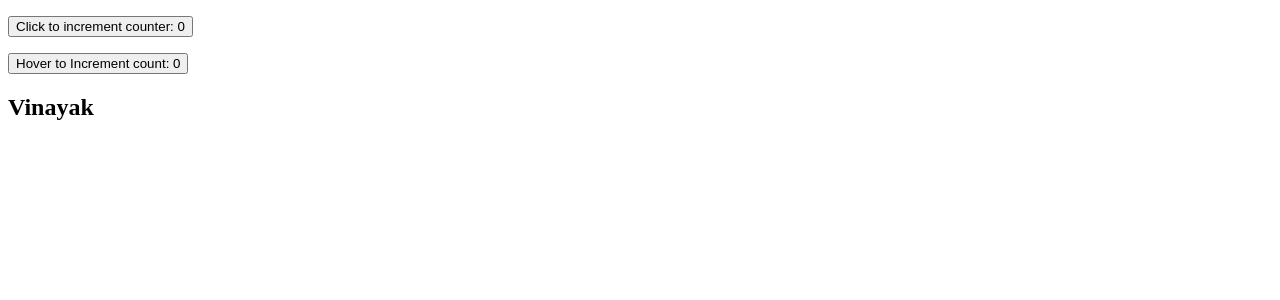
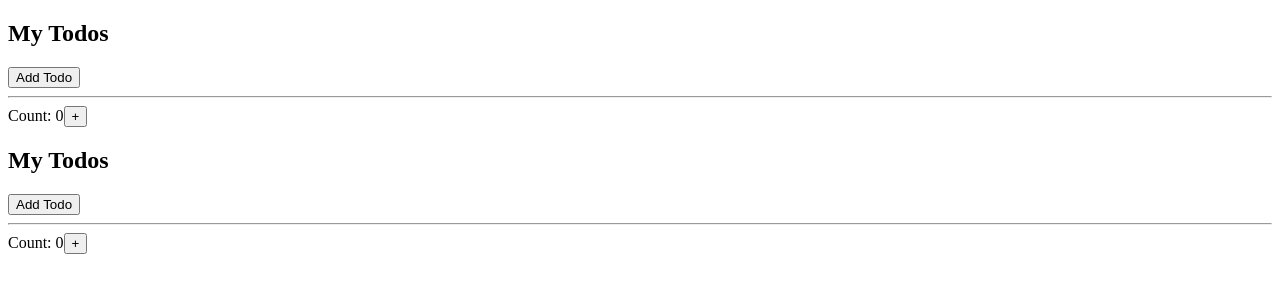
Before and after one commit to vinayak-nk/react_base_app, a React (Create React App) app: page / in a window 1280 px wide. Shown: the top 300 px of the page. Built offline with nearby package versions, Linux system fonts and the light colour scheme.

Commit message:
Pure Component, Memo, useCallback, useMemo

```diff
--- a/src/App.js
+++ b/src/App.js
@@ -4,6 +4,8 @@ import PureComponent from "./Components/PureCmp";
 import Memo from "./Components/Memo";
 import WithooutMemo from "./Components/WithoutMemo";
 import UseCallbackComp from "./Components/UseCallBackCmp";
+import UseCallbackPrb from "./Components/UseCallbackEx/Problem"
+import UseCallbackSolution from "./Components/UseCallbackEx/SolutionEx"
 
 class App extends Component {
   constructor() {
@@ -20,11 +22,13 @@ class App extends Component {
   render() {
     return (
       <div className="App">
-        <NormalComponent count={this.state.count} incerementCount={this.handleIncerementCount} />
+        {/* <NormalComponent count={this.state.count} incerementCount={this.handleIncerementCount} />
         <PureComponent count={this.state.count} incerementCount={this.handleIncerementCount} />
         <Memo count={this.state.count} incerementCount={this.handleIncerementCount} />
         <WithooutMemo count={this.state.count} incerementCount={this.handleIncerementCount} />
-        <UseCallbackComp count={this.state.count} />
+        <UseCallbackComp count={this.state.count} /> */}
+        <UseCallbackPrb />
+        <UseCallbackSolution />
       </div>
     );
   }
--- a/src/Components/PureCmp.js
+++ b/src/Components/PureCmp.js
@@ -1,16 +1,16 @@
 import React, { PureComponent } from 'react'
 
 export default class pureComponent extends PureComponent {
-  constructor(props) {
-    super(props)
-    this.state = {
-      count: 0
-    }
-  }
+  // constructor(props) {
+  //   super(props)
+  //   this.state = {
+  //     count: 0
+  //   }
+  // }
 
-  handleIncerementCount = () => {
-    this.setState({ count: 1 })
-  }
+  // handleIncerementCount = () => {
+  //   this.setState({ count: 1 })
+  // }
 
 
   render() {
--- /dev/null
+++ b/src/Components/UseCallbackEx/Problem.js
@@ -0,0 +1,27 @@
+import { useState } from "react";
+import Todos from "./Todo";
+
+const App = () => {
+  const [count, setCount] = useState(0);
+  const [todos, setTodos] = useState([]);
+
+  const increment = () => {
+    setCount((c) => c + 1);
+  };
+  const addTodo = () => {
+    setTodos((t) => [...t, "New Todo"]);
+  };
+
+  return (
+    <>
+      <Todos todos={todos} addTodo={addTodo} cmp="Without use callback" />
+      <hr />
+      <div>
+        Count: {count}
+        <button onClick={increment}>+</button>
+      </div>
+    </>
+  );
+};
+
+export default App
--- /dev/null
+++ b/src/Components/UseCallbackEx/SolutionEx.js
@@ -0,0 +1,28 @@
+import { useState, useCallback } from "react";
+import Todos from "./Todo";
+
+const App = () => {
+  const [count, setCount] = useState(0);
+  const [todos, setTodos] = useState([]);
+
+  const increment = () => {
+    setCount((c) => c + 1);
+  };
+
+  const addTodo = useCallback(() => {
+    setTodos((t) => [...t, "New Todo"]);
+  }, []);
+
+  return (
+    <>
+      <Todos todos={todos} addTodo={addTodo} cmp="With use callback" />
+      <hr />
+      <div>
+        Count: {count}
+        <button onClick={increment}>+</button>
+      </div>
+    </>
+  );
+};
+
+export default App
--- /dev/null
+++ b/src/Components/UseCallbackEx/Todo.js
@@ -0,0 +1,16 @@
+import { memo } from "react";
+
+const Todos = ({ todos, addTodo, cmp }) => {
+  console.log(`ToDO render: ${cmp}`);
+  return (
+    <>
+      <h2>My Todos</h2>
+      {todos.map((todo, index) => {
+        return <p key={index}>{todo}</p>;
+      })}
+      <button onClick={addTodo}>Add Todo</button>
+    </>
+  );
+};
+
+export default memo(Todos);
--- a/src/Components/UseMemoExample/Demo.js
+++ b/src/Components/UseMemoExample/Demo.js
@@ -3,6 +3,7 @@ import React, { useMemo } from 'react'
 const Demo = ({ title, items }) => {
 
   // const sortedList = items.sort((a,b) => a-b)
+  console.log('Items=', items);
   const sortedList = useMemo(() => {
     console.log('Items sorted');
     return items.sort((a, b) => a - b);
--- a/src/index.js
+++ b/src/index.js
@@ -3,7 +3,11 @@ import ReactDOM from 'react-dom/client';
 import reportWebVitals from './reportWebVitals';
 // import App from './Components/HocExample/App';
 // import App from './Components/ErrorBoundary/AppComp';
-import App from './Components/RenderProps/App';
+// import App from './Components/RenderProps/App';
+import App from './App'
+// import App from './Components/UseMemoExample/App'
+// import ProblemUseMemo from './Components/UseMemoExample/Problem_UseMemo'
+// import SolutionUseMemo from './Components/UseMemoExample/Solution_UseMemo'
 
 const root = ReactDOM.createRoot(document.getElementById('root'));
 root.render(
```
Also changed, not shown: src/Components/UseMemoExample/Problem_UseMemo.js (added, +48 -0 lines), src/Components/UseMemoExample/Solution_UseMemo.js (added, +45 -0 lines).
